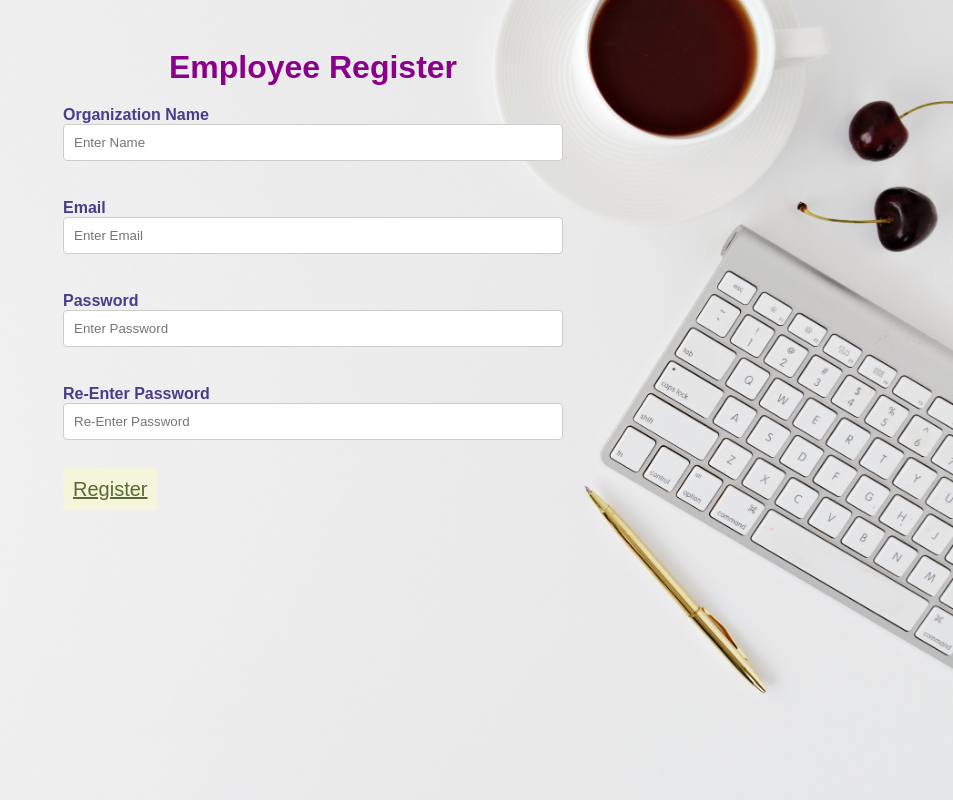
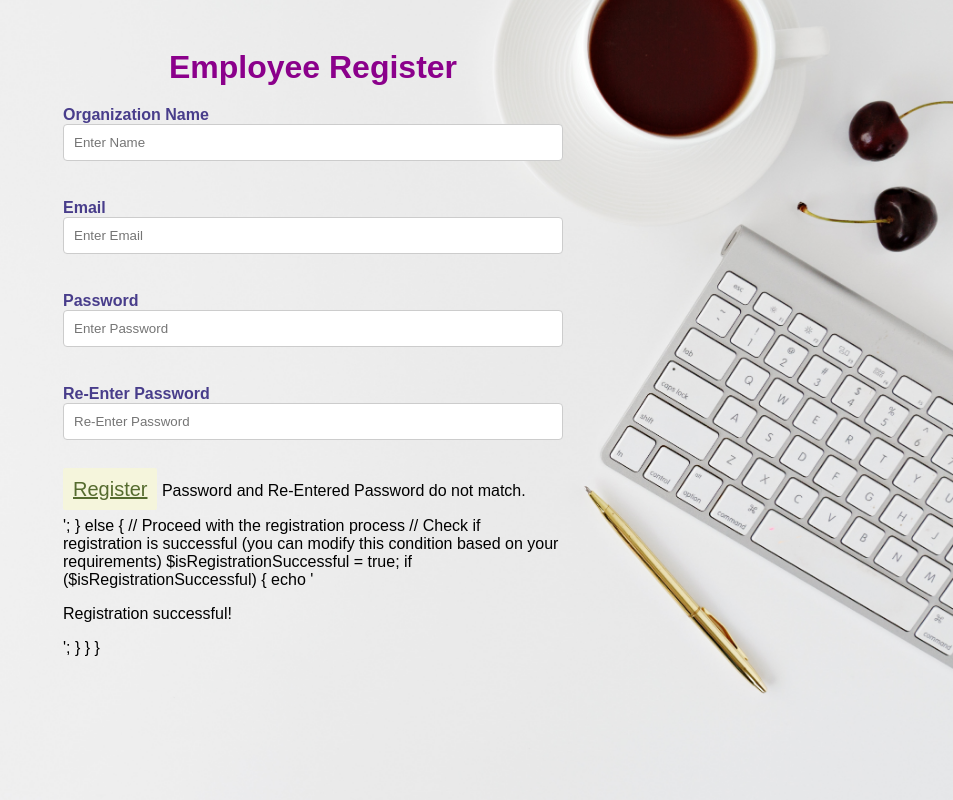
Before and after one commit to SR-Pittu/GDP, a Flask app: page /employeeRegister in a window 1280 px wide. Shown: the whole page, without its empty margins (327-1280 px from the left). Run offline with Flask 3, Linux system fonts and the light colour scheme; some libraries are stand-ins or nearby versions.

Commit message:
changes done

```diff
--- a/templates/employeeRegister.html
+++ b/templates/employeeRegister.html
@@ -101,6 +101,26 @@
 
     <a href="/home" class = "registerbtn">Register</a>
     </form>
+
+    <!-- Registration success and error messages -->
+    <?php
+    if ($_SERVER['REQUEST_METHOD'] === 'POST') {
+      $password = $_POST['password'];
+      $reenteredPassword = $_POST['password-reenter'];
+
+      if ($password !== $reenteredPassword) {
+        echo '<p class="error-message">Password and Re-Entered Password do not match.</p>';
+      } else {
+        // Proceed with the registration process
+        // Check if registration is successful (you can modify this condition based on your requirements)
+        $isRegistrationSuccessful = true;
+
+        if ($isRegistrationSuccessful) {
+          echo '<p class="success-message">Registration successful!</p>';
+        }
+      }
+    }
+
     </div>
 
 
--- a/templates/login.html
+++ b/templates/login.html
@@ -62,14 +62,14 @@
   <!-- <link rel ="stylesheet" href="style.css"> -->
 </head>
 <body>
-  <h1>Login</h1>
+  <h1>Employer Login</h1>
   <!-- {% if error %}
     <p>{{ error }}</p>
   {% endif %} -->
   <form method="POST" action="/login" onsubmit="displayIncorrectPasswordPopup()">
     <div class="form-group">
   <!-- <link rel ="stylesheet" href="style.css"> -->
-  <h1>Login</h1>
+  <h1>Employer Login</h1>
 
   <form method="POST" action="/login">
     <div class="form-group">
--- a/templates/register.html
+++ b/templates/register.html
@@ -83,10 +83,10 @@
       <form action="action_page.php">
       <div class="container">
 
-      <title>Register</title>
+      <title>Employer Register</title>
   </head>
   <body>
-    <h1>Register</h1>
+    <h1>Employer Register</h1>
 
     <form method="post" action="home.html">
     <label for="email"><b>Email</b></label><br>
```
Also changed, not shown: templates/loginEmployee.html (+13 -5 lines).
